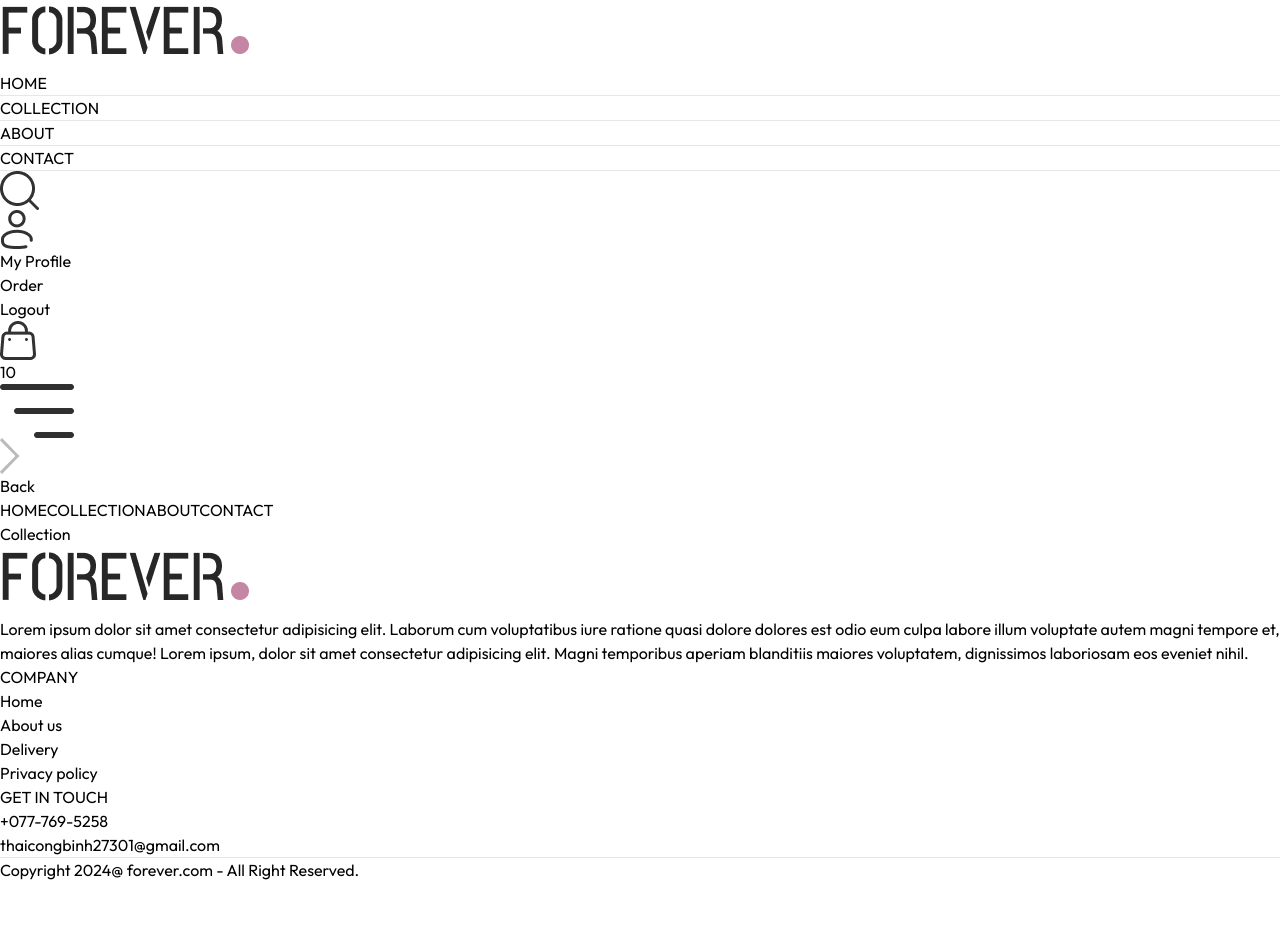
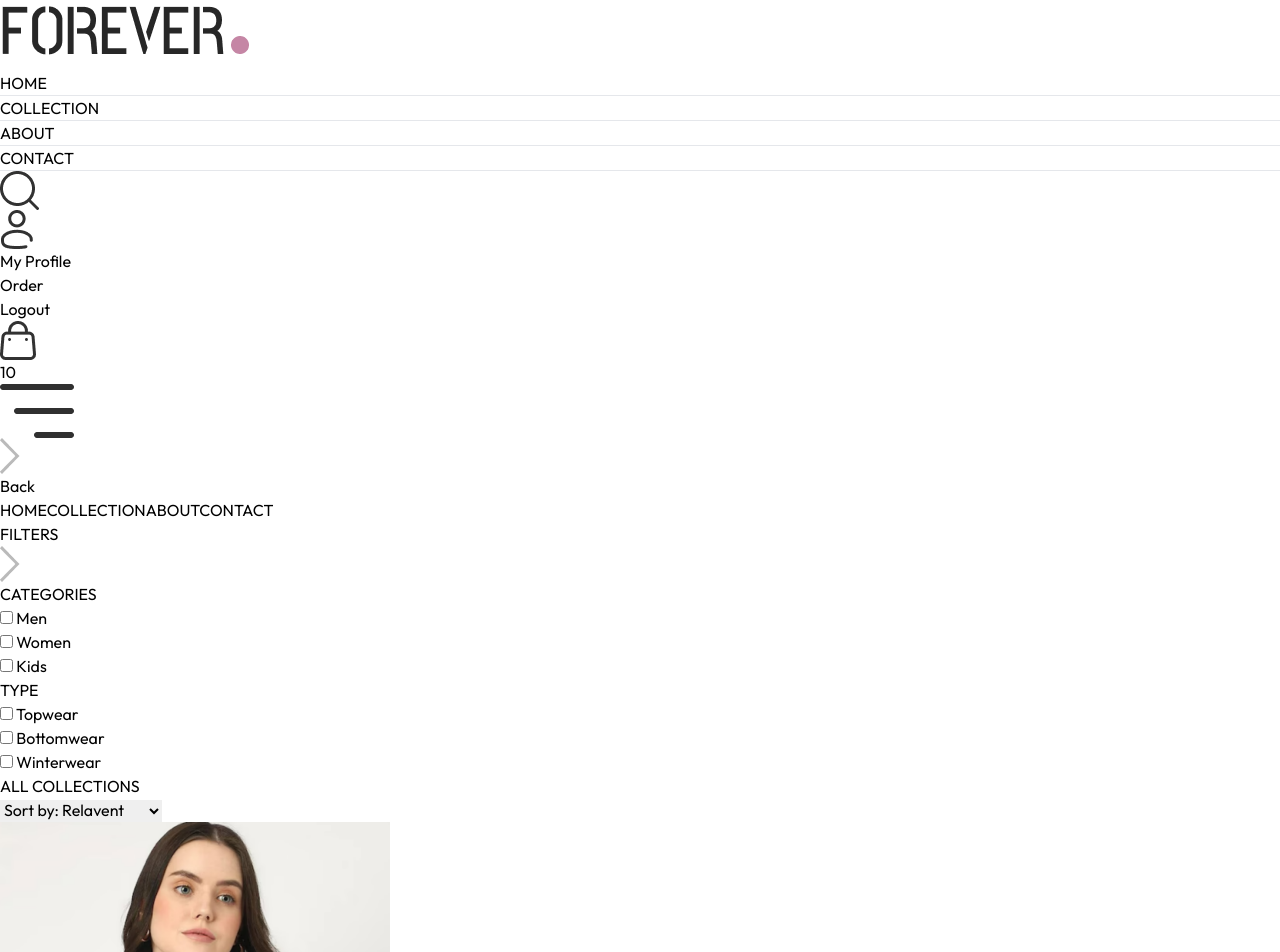
Before and after one commit to CongBinh01/MERN_ECommerce, a React (Vite) app in the folder frontend/: page /collection in a window 1280 px wide. Shown: the top 952 px of the page. Before the commit the page ends 882 px from the top, so only its background shows below. Built offline with nearby package versions, Linux system fonts and the light colour scheme.

Commit message:
Create Collection Page

```diff
--- a/frontend/src/pages/Collection.jsx
+++ b/frontend/src/pages/Collection.jsx
@@ -1,8 +1,117 @@
-import React from 'react'
+import React, { useContext, useEffect, useState } from 'react'
+import { ShopContext } from '../context/ShopContext'
+import { assets } from '../assets/assets'
+import Title from '../components/Title'
+import ProductItem from '../components/ProductItem'
 
 const Collection = () => {
+  const { products } = useContext(ShopContext)
+  const [showFilter, setShowFilter] = useState(false)
+  const [filterProducts, setFilterProducts] = useState([])
+  const [category, setCategory] = useState([])
+  const [subCategory, setSubCategory] = useState([])
+
+  const toggleCategory = (e) => {
+    if(category.includes(e.target.value)) {
+      setCategory(prev => prev.filter(item => item !== e.target.value))
+    }
+    else {
+      setCategory(prev => [...prev, e.target.value])
+    }
+  }
+
+  const toggleSubCategory = (e) => {
+    if(subCategory.includes(e.target.value)) {
+      setSubCategory(prev => prev.filter(item => item !== e.target.value))
+    }
+    else {
+      setSubCategory(prev => [...prev, e.target.value])
+    }
+  }
+
+  const applyFilter = () => {
+    let productsCopy = products.slice();
+    if(category.length > 0) {
+      productsCopy = productsCopy.filter(item => category.includes(item.category))
+    }
+
+    setFilterProducts(productsCopy)
+  }
+
+  useEffect(() => {
+    setFilterProducts(products);
+  },[])
+
+  useEffect(() => {
+    applyFilter();
+  },[category, subCategory])
+
+
   return (
-    <div>Collection</div>
+    <div className='flex flex-col sm:flex-row gap-1 sm:gap-10 pt-10 border-t'>
+
+      {/* Filter Options */}
+      <div className='min-w-60'>
+        <p onClick={() => setShowFilter(!showFilter)} className='my-2 text-xl flex items-center cursor-pointer gap-2'>FILTERS
+          <img className={`h-3 sm:hidden ${showFilter ? 'rotate-90' : '' }`} src={assets.dropdown_icon} alt="" />
+        </p>
+
+        {/* Category Filter */}
+          {/** template literals */}
+        <div className={`border border-gray-300 pl-5 py-3 mt-6 ${showFilter ? '' : 'hidden'} sm:block` }>
+          <p className='mb-3 text-sm font-medium'>CATEGORIES</p>
+          <div className='flex flex-col gap-2 text-sm font-light text-gray-700'>
+            <p className='flex gap-2'>
+              <input className='w-3' type="checkbox" value={'Men'} onChange={toggleCategory} /> Men
+            </p>
+            <p className='flex gap-2'>
+              <input className='w-3' type="checkbox" value={'Women'} onChange={toggleCategory} /> Women
+            </p>
+            <p className='flex gap-2'>
+              <input className='w-3' type="checkbox" value={'Kids'} onChange={toggleCategory} /> Kids
+            </p>
+          </div>
+        </div>
+
+        {/* SubCategory Filter */}
+        <div className={`border border-gray-300 pl-5 py-3 my-5 ${showFilter ? '' : 'hidden'} sm:block` }>
+          <p className='mb-3 text-sm font-medium'>TYPE</p>
+          <div className='flex flex-col gap-2 text-sm font-light text-gray-700'>
+            <p className='flex gap-2'>
+              <input className='w-3' type="checkbox" value={'Topwear'} onChange={toggleSubCategory} /> Topwear
+            </p>
+            <p className='flex gap-2'>
+              <input className='w-3' type="checkbox" value={'Bottomwear'} onChange={toggleSubCategory} /> Bottomwear
+            </p>
+            <p className='flex gap-2'>
+              <input className='w-3' type="checkbox" value={'Winterwear'} onChange={toggleSubCategory} /> Winterwear
+            </p>
+          </div>
+        </div>
+      </div>
+
+      {/* Right Side */}
+      <div className='flex-1'>
+        <div className='flex justify-between text-base sm:text-2xl mb-4'>
+          <Title text1={'ALL'} text2={'COLLECTIONS'} />
+          {/* Product Sort */}
+          <select className='border-2 border-gray-300 text-sm px-2'>
+            <option value="relavent">Sort by: Relavent</option>
+            <option value="low-high">Sort by: Low to High</option>
+            <option value="high-low">Sort by: High to Low</option>
+          </select>
+        </div>
+        {/* Map Products */}
+        <div className='grid grid-cols-2 md:grid-cols-3 lg:grid-cols-4 gap-4 gap-y-6'>
+          {
+            filterProducts.map((item, index)=> (
+              <ProductItem key={index} id={item._id} image={item.image} name={item.name} price={item.price} />
+            ))
+          }
+        </div>
+      </div>
+
+    </div>
   )
 }
 
```
